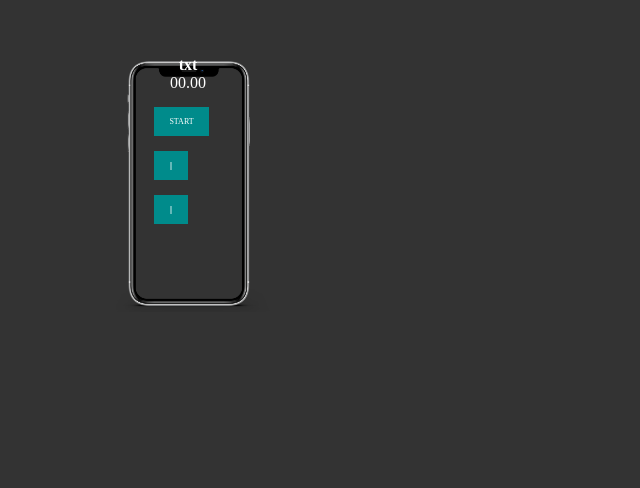
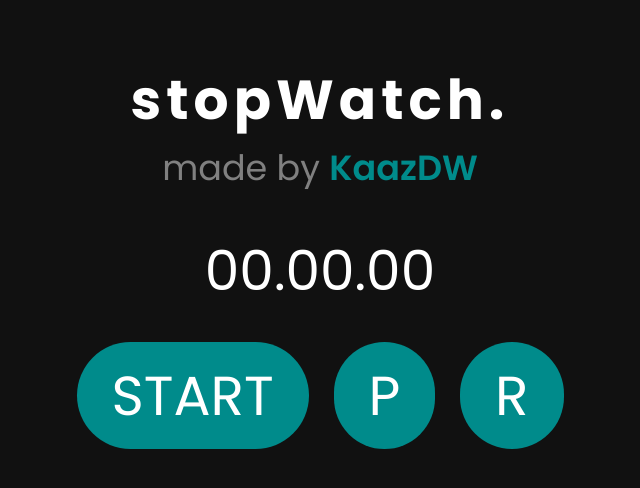
Before and after one commit to KaazDW/Js-StopWatch, a plain HTML site: page index.html in a window 1280 px wide. Shown: the part 144-632 px from the top of the page, without its empty margins (320-960 px from the left). Drawn offline with Linux system fonts and the light colour scheme.

Commit message:
rework css

```diff
--- a/app.js
+++ b/app.js
@@ -1,29 +1,40 @@
 const timerdiv = document.getElementById('timer');
+const timerpass = document.getElementById('timer-bis');
 const errortxt = document.getElementById('errormsg');
 var msec = 00;
-var sec = 50;
+var sec = 00;
 var minutes = 00;
-var isStart = false;
 var inter;
 
 function timerStart(){
     if(inter != undefined) clearInterval(inter);
     inter = setInterval(startFunction, 10);
-    isStart = true;
+    document.getElementById('start-button').style.backgroundColor = "rgb(0, 100, 100)";
+    document.getElementById('pause-button').style.backgroundColor = "darkcyan";
+    document.getElementById('reset-button').style.backgroundColor = "darkcyan";
+
 }
 function timerPause(){
     clearInterval(inter);
+    document.getElementById('start-button').style.backgroundColor = "darkcyan";
+    document.getElementById('pause-button').style.backgroundColor = "rgb(0, 100, 100)";
+    document.getElementById('reset-button').style.backgroundColor = "darkcyan";
 }
 function timerReset(){
-    timerPause();
+    clearInterval(inter);
     msec = 0;
     sec = 0;
     minutes = 0;
     timerdiv.innerHTML = "00.00.00"
+    document.getElementById('start-button').style.backgroundColor = "darkcyan";
+    document.getElementById('pause-button').style.backgroundColor = "darkcyan";
+    document.getElementById('reset-button').style.backgroundColor = "rgb(0, 100, 100)";
 }
 function startFunction(){
     msec++;
     if(msec < 10) msec = "0" + msec;
+    // if(sec <= 9) sec = "0" + sec;
+
     if(msec > 100) {
         sec++;
         msec = 0;
@@ -32,12 +43,7 @@ function startFunction(){
         minutes++;
         sec = 0;
     }
-    if(minutes <= 9) timerdiv.innerHTML= "0" + minutes + "." + sec + "." + msec;
 
 
     timerdiv.innerHTML= minutes + "." + sec + "." + msec;
 }
-
-if(isStart){
-    document.getElementById('start-button').disabled = true;
-}else{document.getElementById('start-button').disabled = false;}
--- /dev/null
+++ b/assets/style.scss
@@ -0,0 +1,56 @@
+@import url('https://fonts.googleapis.com/css2?family=Poppins:wght@100;300;400;500;600;700;800;900&display=swap');
+
+*{
+  padding: 0;
+  margin: 0;
+  color: white;
+  font-family: 'Poppins';
+}
+body{
+  background-color: #111;
+  display :flex;
+  justify-content: center;
+  align-items: center;
+  height: 100vh;
+  .container{
+    // background-color: rgba(255, 255, 0, 0.24);
+    // border: 1px solid white;
+    padding: 200px 150px;
+    border-radius: 550px;
+    text-align: center;
+    *{
+        font-size: 55px;
+    }
+    h4{
+        letter-spacing: 5px;
+    }
+    #timer-bis{
+        font-size: 35px;
+        margin-bottom: 45px;
+    }
+    p.madeby{
+        font-size: 35px;
+        margin-bottom: 35px;
+        color: grey;
+        a{
+            font-size: 35px;
+            color: darkcyan;
+            font-weight: 600;
+            text-decoration: none;
+        }
+    }
+    .button-div{
+        margin-top: 25px;;
+        button{
+            background-color: darkcyan;
+            padding: 12px 35px;
+            // border-radius: 5px;
+            border-radius: 55px;
+            margin: 5px;
+            border: none;
+            transition: 0.1s;
+        }
+    }
+
+  }
+}
--- a/index.html
+++ b/index.html
@@ -3,89 +3,22 @@
   <head>
     <meta charset="UTF-8" />
     <title>Mon premier timer JavaScript</title>
-    <style>
-      @import url('https://fonts.googleapis.com/css2?family=Comfortaa:wght@300;400;500;600;700&family=Inter+Tight:wght@100;200;300;400;500;600;700&family=Poppins:wght@100;300;400;500;600;700;800;900&display=swap');
-      *{
-        padding: 0;
-        margin: 0;
-        color: white;
-        /* font-family: 'Comfortaa', cursive; */
-        font-family: 'Rubik';
-      }
-      body{
-        background-color: #333;
-        display :flex;
-        justify-content: center;
-        align-items: center;
-        height: 100vh;
-      }
-      div{
-        text-align: center;
-        /* width: 50%; */
-        /* background-color: grey; */
-        height: 50%;
-        width: 20%;
-        /* background-image: url(iphonepattern.png);
-        background-size: 100%;
-        background-repeat: no-repeat; */
-      }
-      div input{
-        margin-top: 15px;
-        color: black;
-      }
-      div .button-div{
-
-      }
-      div button{
-        background-color: darkcyan;
-        padding: 10px 15px;
-        margin-top: 15px;
-        border: none;
-        font-size: 8px;
-      }
-      .test{
-        display: flex;
-        justify-content: center;
-        height: 50%;
-        width: 20%;
-        background-image: url(iphonepattern.png);
-        background-size: 100%;
-        background-repeat: no-repeat;
-      }
-      .test div{
-        margin-left: -8px;
-      }
-    </style>
+    <link href="assets/css/style.css" rel="stylesheet">
   </head>
 
   <body>
-    <div class="test">
-      <div>
-        <h4>txt</h4>
-        <p id="timer">00.00</p>
+    <div class="container">
+        <h4>stopWatch.</h4>
+        <p class="madeby">made by <a href="" alt="See on GitHub">KaazDW</a></p>
+        <p id="timer">00.00.00</p>
+        <!-- <p id="timer-bis">00.00.00</p> -->
         <div class="button-div">
           <button id="start-button" onClick="timerStart()">START</button>
-          <button onClick="timerPause()">||</button>
-          <button onClick="timerReset()">||</button>
+          <button id="pause-button" onClick="timerPause()">P</button>
+          <button id="reset-button" onClick="timerReset()">R</button>
           <p id="errormsg"></p>
-        </div>
       </div>
     </div>
-    <div>
-      <!-- <p id="timer">00.00</p>
-      <input type="text" name="username" id="number" placeholder="time value (minutes)"/>
-      <div class="button-div">
-        <button id="start-button" onClick="timerStart()">START</button>
-        <button onClick="timerPause()">||</button>
-        <button onClick="timerReset()">||</button>
-        <p id="errormsg"></p>
-      </div> -->
-    </div>
-    <!-- <script src="timer-one.js"></script> -->
     <script src="app.js"></script>
-
-    <script>
-
-    </script>
   </body>
 </html>
```
Also changed, not shown: assets/css/style.css (added), 1 other file.
